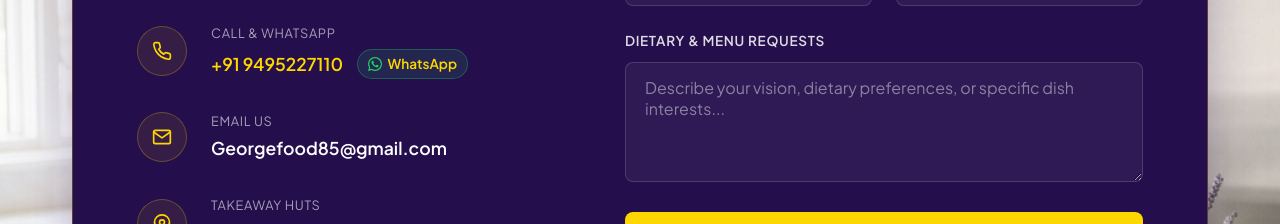
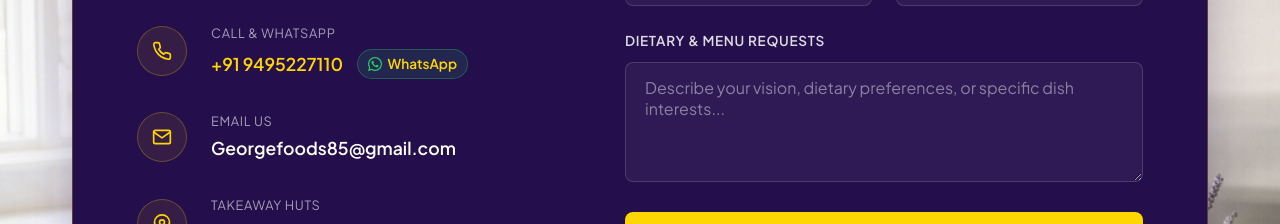
Before and after one commit to bitfixtechnologies/george_caters, a Next.js app: page / in a window 1280 px wide. Shown: the part 6220-6444 px from the top of the page. Built offline with nearby package versions, Linux system fonts and the light colour scheme; a web font is replaced by a local one.

Commit message:
Correct email address in contact information

```diff
--- a/app/page.tsx
+++ b/app/page.tsx
@@ -796,7 +796,7 @@ export default function Home() {
                   </div>
                   <div className="contact-text">
                     <span className="contact-label">Email Us</span>
-                    <span className="contact-value">Georgefood85@gmail.com</span>
+                    <span className="contact-value">Georgefoods85@gmail.com</span>
                   </div>
                 </div>
 
```
